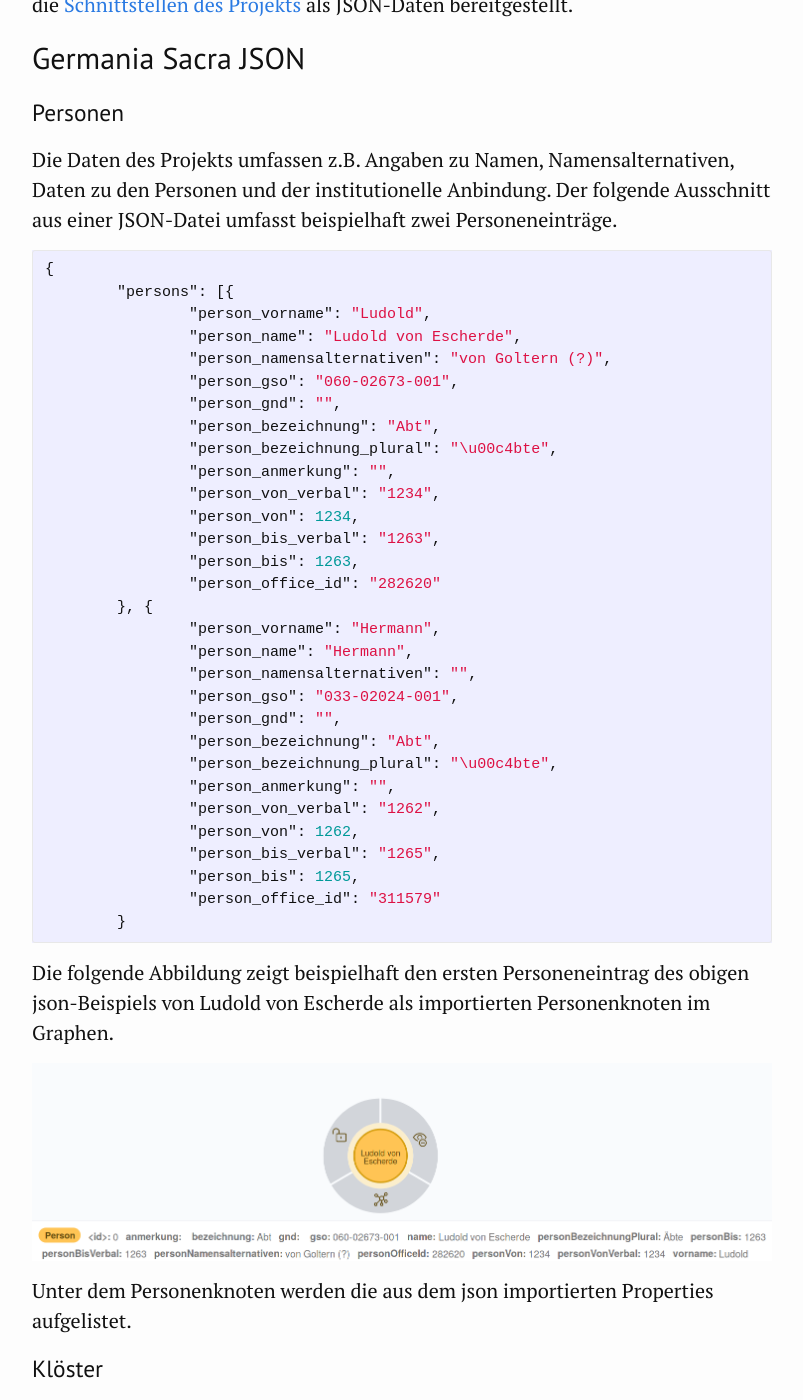
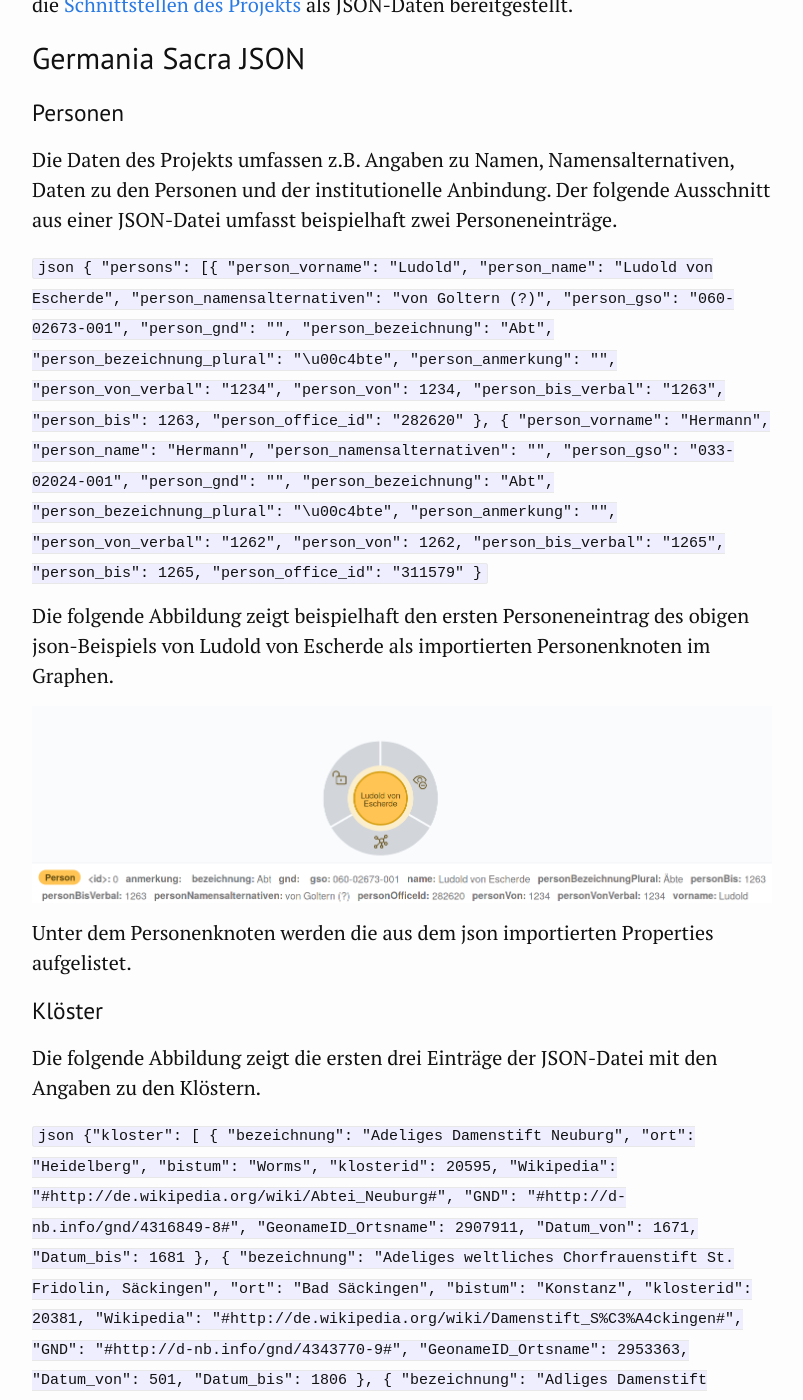
Before and after one commit to kuczera/Graphentechnologien, a Jekyll site: the page built from docs/70_JSON-Import_Germania_Sacra.md, in a window 1280 px wide and 1400 px high, scrolled down 653 px. Shown: the whole window, without its empty margins (238-1041 px from the left). Built offline with Jekyll 4.4.1, drawn with Linux system fonts in a browser that asks for light colours; some of the changed text lies outside the part shown.

Commit message:
code spans auf `` korrigiert

````diff
--- a/docs/70_JSON-Import_Germania_Sacra.md
+++ b/docs/70_JSON-Import_Germania_Sacra.md
@@ -21,7 +21,7 @@
 
 Die Daten des Projekts umfassen z.B. Angaben zu Namen, Namensalternativen, Daten zu den Personen und der institutionelle Anbindung. Der folgende Ausschnitt aus einer JSON-Datei umfasst beispielhaft zwei Personeneinträge.
 
-```json
+``json
 {
 	"persons": [{
 		"person_vorname": "Ludold",
@@ -52,7 +52,7 @@
 		"person_bis": 1265,
 		"person_office_id": "311579"
 	}
-```
+``
 
 Die folgende Abbildung zeigt beispielhaft den ersten Personeneintrag des obigen json-Beispiels von Ludold von Escherde als importierten Personenknoten im Graphen.
 
@@ -65,7 +65,7 @@
 
 Die folgende Abbildung zeigt die ersten drei Einträge der JSON-Datei mit den Angaben zu den Klöstern.
 
-```json
+``json
 {"kloster":
 [
  {
@@ -101,7 +101,7 @@
    "Datum_von": 1180,
    "Datum_bis": 1803
  },
-```
+``
 
 Im folgenden die cypher-queries für den Import der json-Dateien. Die json-Dateien selbst werden über Seafile mit einem Download-Link bereitgestellt.
 =======
@@ -113,26 +113,26 @@
 
 Im ersten Abschnitt des Codebeispiels werden Indexe z.B. für die Property gnd von Personenknoten und die Property Bistum von Klosterknoten erstellt. Anschließend werden Constraints für die IDs von Kloster- und Personenknoten eingerichtet, mit denen sichergestellt wird, das die IDs der Kloster- und Personenknosten jeweils nur einmal vorkommen können.
 
-```cypher
+``cypher
 CREATE INDEX ON :Person(gnd);
 CREATE INDEX ON :Person(bezeichnung);
 CREATE INDEX ON :Kloster(Bistum);
 create constraint on (p:Person) assert p.id is unique;
 create constraint on (k:Kloster) assert k.id is unique;
-```
+``
 Der nächste Befehl importiert aus der Personen-json-Datei die Personen in die Graphdatenbank. Die Zusatzinformationen zu den einzelnen Personeneinträgen werden jeweils als Properties des Personenknoten in der Graphdatenbank angelegt.
 
-```cypher
+``cypher
 // Personenknoten erstellen
 call apoc.load.json("https://seafile.rlp.net/f/456adda2cffc475ab755/?dl=1") yield value as all
 unwind all.persons as p
 CREATE (p1:Person {personBezeichnungPlural:p.person_bezeichnung_plural, gso:p.person_gso, personOfficeId:p.person_office_id, name:p.person_name, gnd:p.person_gnd, anmerkung:p.person_anmerkung, personVonVerbal:p.person_von_verbal, bezeichnung:p.person_bezeichnung, personVon:p.person_von, personBisVerbal:p.person_bis_verbal, personBis:p.person_bis, personNamensalternativen:p.person_namensalternativen, vorname:p.person_vorname})
 RETURN count(p1);
-```
+``
 
 In diesem Query werden analog zu den Personen die Klöster mit den zugehörigen Informationen in die Graphdatenbank importiert.
 
-```cypher
+``cypher
 // Klosterknoten erstellen
 call apoc.load.json("https://seafile.rlp.net/f/91c3600003d54cc9ac83/?dl=1") yield value as all
 unwind all.kloster as k
@@ -140,26 +140,26 @@
 GeonameIdOrtsname:k.GeonameID_Ortsname,
 datum:k.Datum_von, bezeichnung:k.bezeichnung, bistum:k.bistum, wikipedia:k.Wikipedia, datumBis:k.Datum_bis, kid:k.klosterid, gnd:k.GND})
 RETURN count(kl);
-```
+``
 
 Die Zugehörigkeit eines Klosters zu einem Bistum ist in der Eigenschaft Bistum bei den jeweiligen Klosterknoten gespeichert. Aus dieser Information werden in diesem Query die Bistumsknoten erstellt und die Klosterknoten den jeweiligen Bistumsknoten zugeordnet.
 
-```cypher
+``cypher
 // Bistumsknoten erstellen
 MATCH (k:Kloster)
 MERGE (b:Bistum {name:k.bistum})
 MERGE (b)<-[bi:BISTUM]-(k)
 RETURN count(bi);
-```
+``
 Analog zu den Bistumern werden in diesem Query die Professionen erstellt und den einzelnen Personenknoten zugeordnet.
 
-```cypher
+``cypher
 //Professionsknoten erstellen
 MATCH (p:Person)
 MERGE (pro:Profession {name:p.bezeichnung})
 MERGE (pro)<-[pr:PROFESSION]-(p)
 RETURN count(pr);
-```
+``
 
 
 (Dieser Abschnitt befindet sich in Bearbeitung)
````
